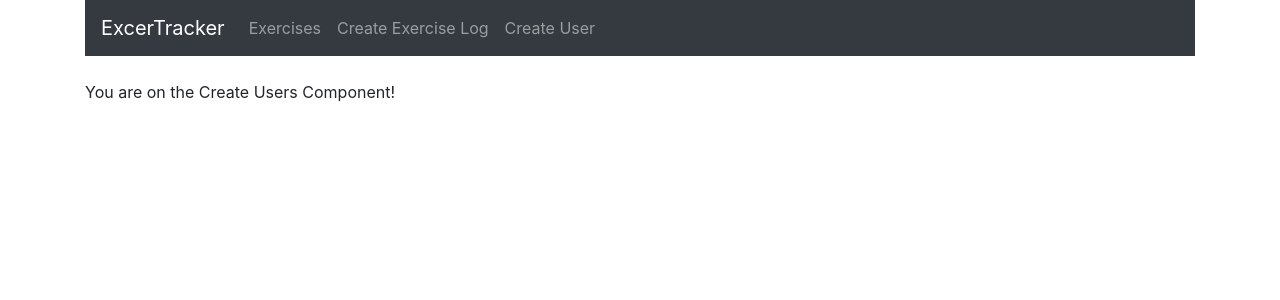
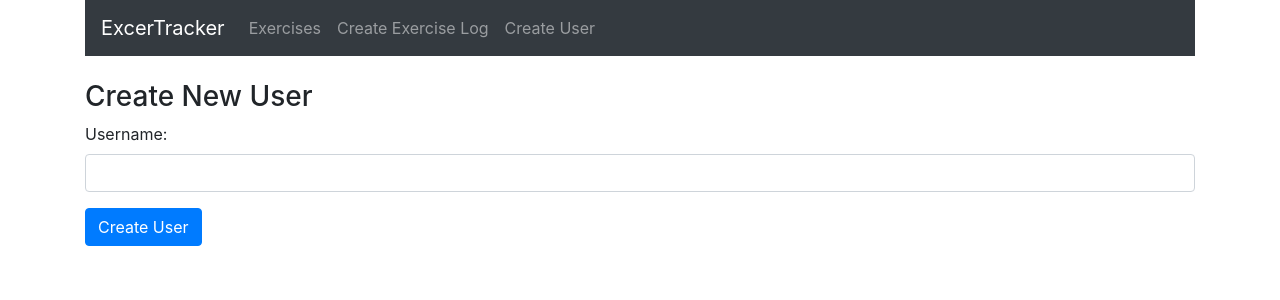
Before and after one commit to lyssfitz/mern-exercise-tracker, a React (Create React App) app: page /user in a window 1280 px wide. Shown: the top 300 px of the page. Built offline with nearby package versions, Linux system fonts and the light colour scheme.

Commit message:
Update create-user component

```diff
--- a/src/components/create-user.component.js
+++ b/src/components/create-user.component.js
@@ -1,10 +1,61 @@
 import React, { Component } from "react";
 
 export default class CreateUsers extends Component {
+  constructor(props) {
+    super(props);
+
+    this.onChangeUsername = this.onChangeUsername.bind(this);
+
+    this.onSubmit = this.onSubmit.bind(this);
+
+    this.state = {
+      username: ""
+    };
+  }
+
+  onChangeUsername(e) {
+    this.setState({
+      username: e.target.value
+    });
+  }
+
+  onSubmit(e) {
+    e.preventDefault();
+
+    const user = {
+      username: this.state.username
+    };
+
+    console.log(user);
+
+    this.setState({
+      username: ""
+    });
+  }
+
   render() {
     return (
       <div>
-        <p>You are on the Create Users Component!</p>
+        <h3>Create New User</h3>
+        <form onSubmit={this.onSubmit}>
+          <div className="form-group">
+            <label>Username: </label>
+            <input
+              type="text"
+              required
+              className="form-control"
+              value={this.state.username}
+              onChange={this.onChangeUsername}
+            />
+          </div>
+          <div className="form-group">
+            <input
+              type="submit"
+              value="Create User"
+              className="btn btn-primary"
+            />
+          </div>
+        </form>
       </div>
     );
   }
```
